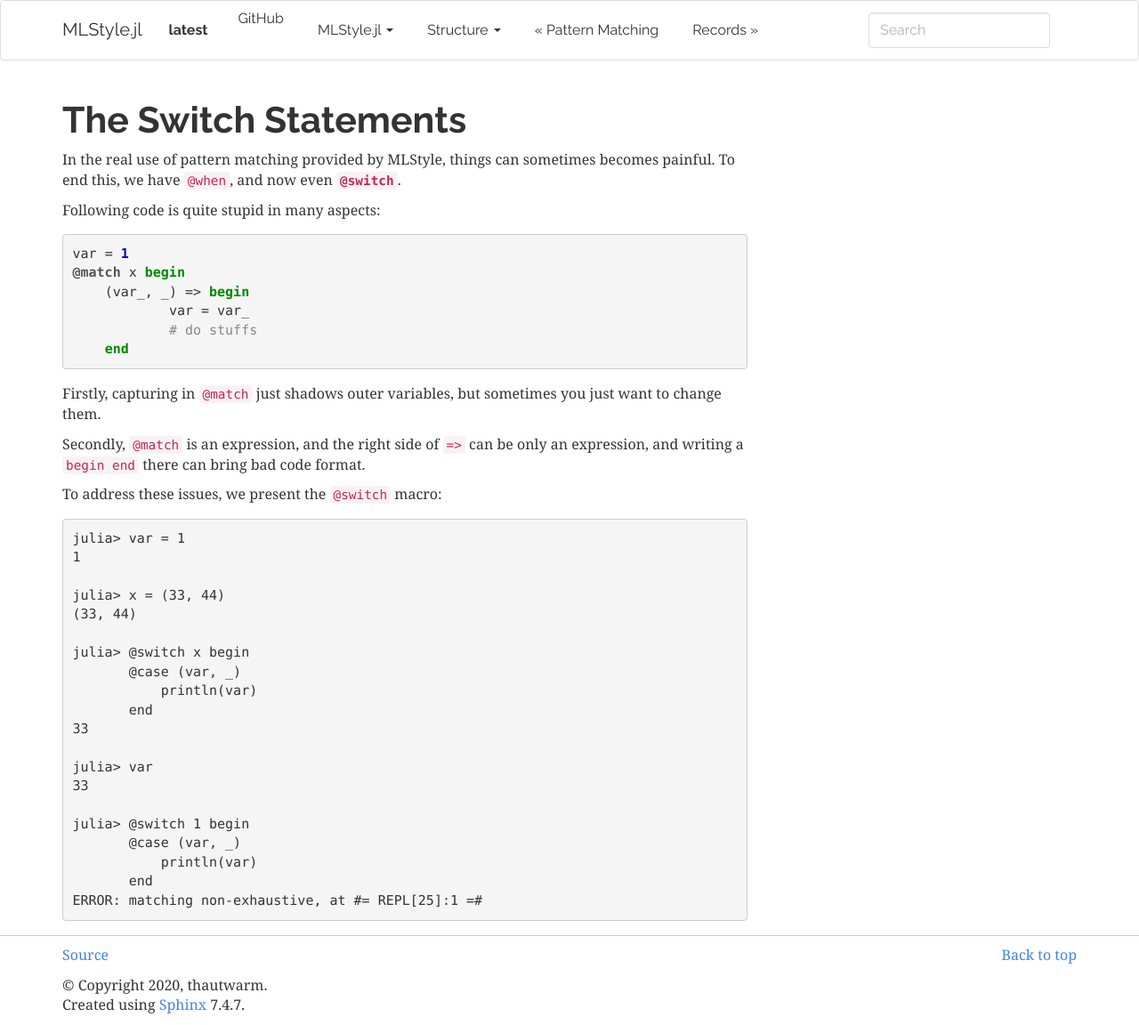
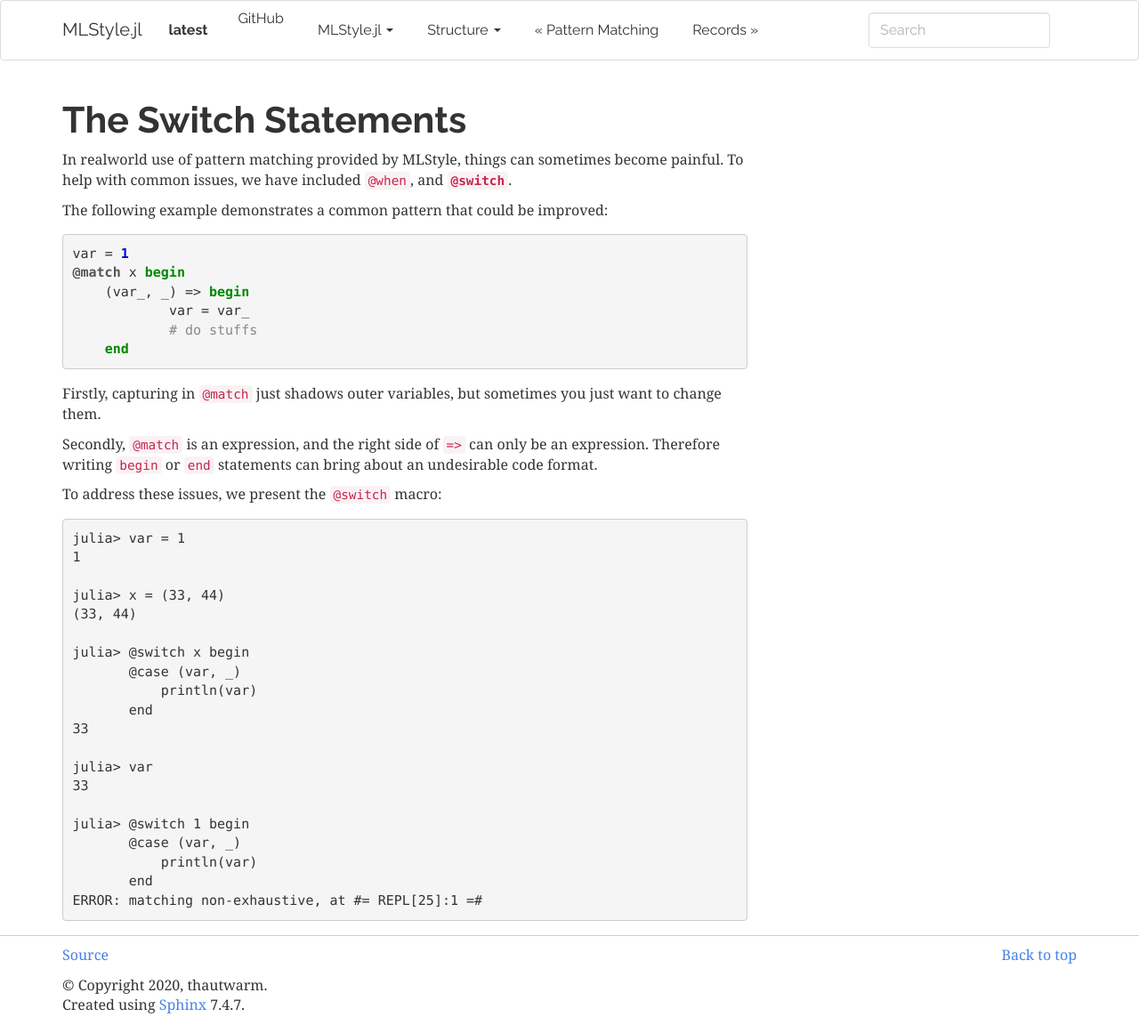
Before and after one commit to thautwarm/MLStyle.jl, a Sphinx documentation site: the page built from docs/syntax/switch.md, in a window 1280 px wide. Shown: the whole page at 89% size. Built offline with Sphinx 7.4.7, drawn with Linux system fonts in a browser that asks for light colours.

Commit message:
Update switch.md
Minor grammar changes

````diff
--- a/docs/syntax/switch.md
+++ b/docs/syntax/switch.md
@@ -1,10 +1,9 @@
 The Switch Statements
 ===============================
 
-In the real use of pattern matching provided by MLStyle,
-things can sometimes becomes painful. To end this, we have `@when`, and now even **`@switch`**.
+In realworld use of pattern matching provided by MLStyle, things can sometimes become painful. To help with common issues, we have included `@when`, and **`@switch`**.
 
-Following code is quite stupid in many aspects:
+The following example demonstrates a common pattern that could be improved:
 
 ```julia
 var = 1
@@ -17,7 +16,7 @@ var = 1
 
 Firstly, capturing in `@match` just shadows outer variables, but sometimes you just want to change them.
 
-Secondly, `@match` is an expression, and the right side of `=>` can be only an expression, and writing a `begin end` there can bring bad code format.
+Secondly, `@match` is an expression, and the right side of `=>` can only be an expression. Therefore writing `begin` or `end` statements can bring about an undesirable code format.
 
 To address these issues, we present the `@switch` macro:
 
````
